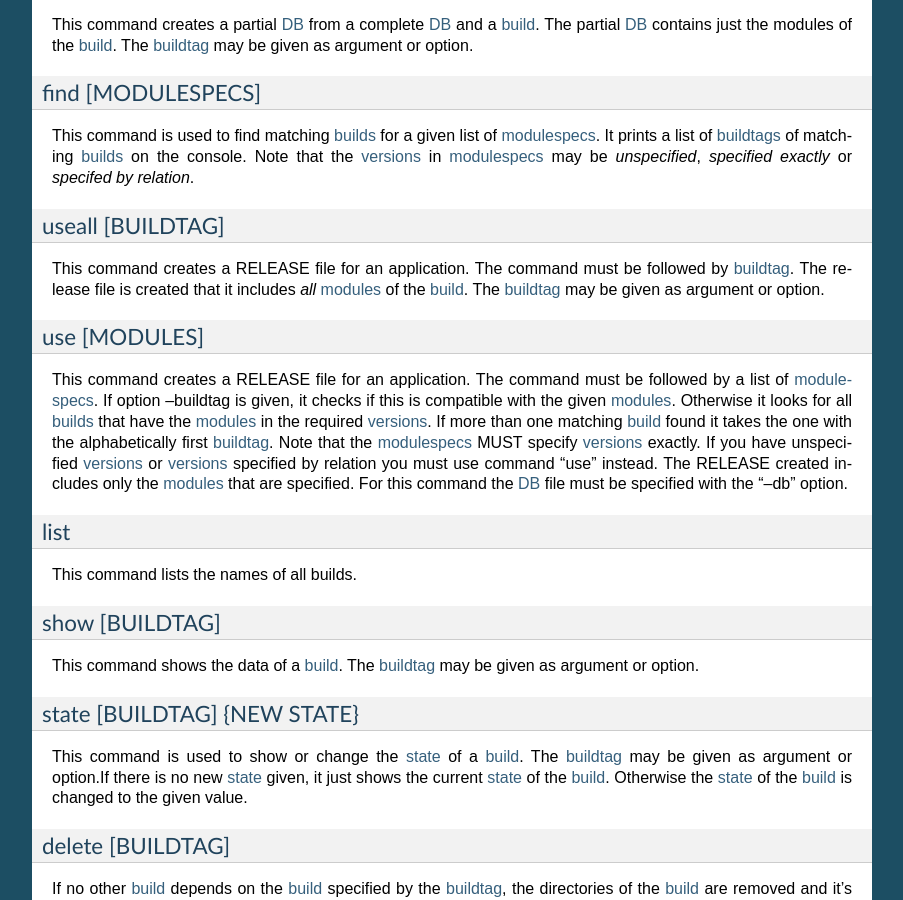
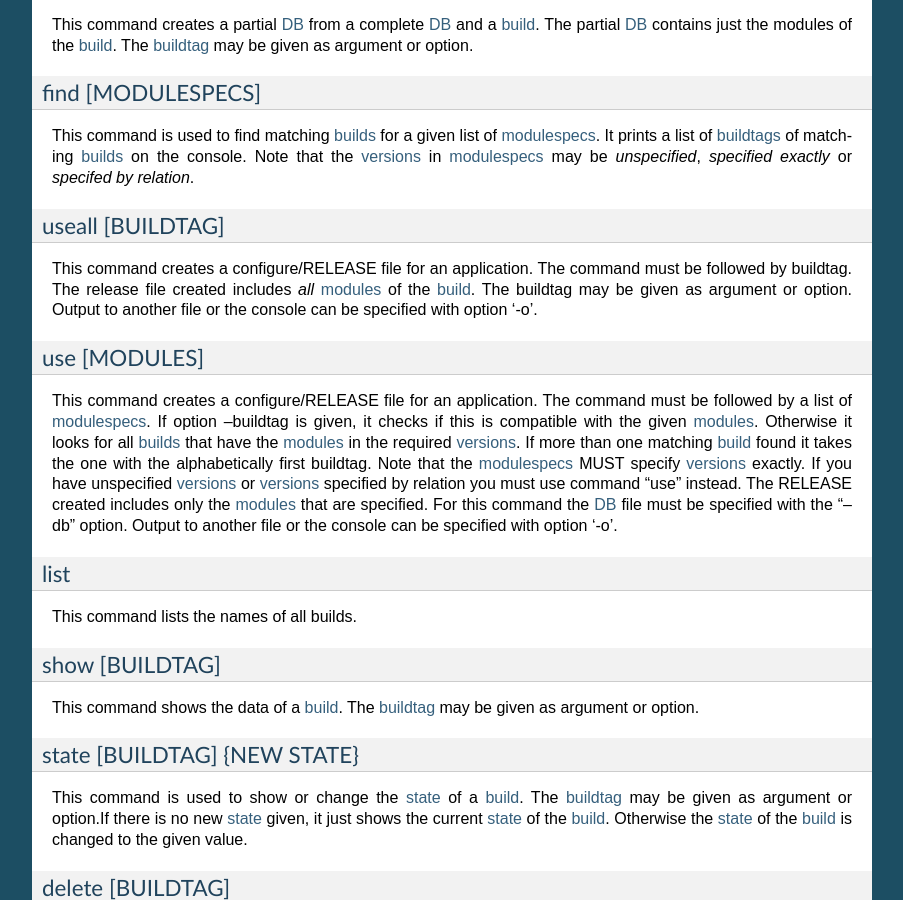
Before and after one commit to klauer/epics-sumo-mirror, a Sphinx documentation site: the page built from doc/reference-sumo-build.rst, in a window 1280 px wide and 900 px high, scrolled down 3094 px. Shown: the whole window, without its empty margins (198-1101 px from the left). Built offline with Sphinx 7.4.7, drawn with Linux system fonts in a browser that asks for light colours.

Commit message:
sumo-build "use" and "useall" now create the RELEASE file directly.
Before this change, the commands printed the contents of the RELEASE file to
the console. Now they look for a directory named "configure" and, if found,
create the file "configure/RELEASE" directly.

```diff
--- a/doc/reference-sumo-build.rst
+++ b/doc/reference-sumo-build.rst
@@ -203,25 +203,27 @@ This command is used to find matching :term:`builds` for a given list of
 useall [BUILDTAG]
 +++++++++++++++++
 
-This command creates a RELEASE file for an application. The command must be
-followed by :term:`buildtag`. The release file is created that it includes
-*all* :term:`modules` of the :term:`build`. The :term:`buildtag` may be given
-as argument or option.
+This command creates a configure/RELEASE file for an application. The command
+must be followed by buildtag. The release file created includes *all*
+:term:`modules` of the :term:`build`. The buildtag may be given as argument or
+option. Output to another file or the console can be specified with option
+'-o'.
 
 use [MODULES]
 +++++++++++++
 
-This command creates a RELEASE file for an application. The command must be
-followed by a list of :term:`modulespecs`. If option --buildtag is given, it
-checks if this is compatible with the given :term:`modules`.  Otherwise it
-looks for all :term:`builds` that have the :term:`modules` in the required
-:term:`versions`. If more than one matching :term:`build` found it takes the
-one with the alphabetically first :term:`buildtag`. Note that the
+This command creates a configure/RELEASE file for an application. The command
+must be followed by a list of :term:`modulespecs`. If option --buildtag is
+given, it checks if this is compatible with the given :term:`modules`.
+Otherwise it looks for all :term:`builds` that have the :term:`modules` in the
+required :term:`versions`. If more than one matching :term:`build` found it
+takes the one with the alphabetically first buildtag. Note that the
 :term:`modulespecs` MUST specify :term:`versions` exactly. If you have
 unspecified :term:`versions` or :term:`versions` specified by relation you must
 use command "use" instead.  The RELEASE created includes only the
 :term:`modules` that are specified. For this command the :term:`DB` file must
-be specified with the "--db" option.
+be specified with the "--db" option. Output to another file or the console can
+be specified with option '-o'.
 
 list
 ++++
```
Also changed, not shown: 5 other files.
